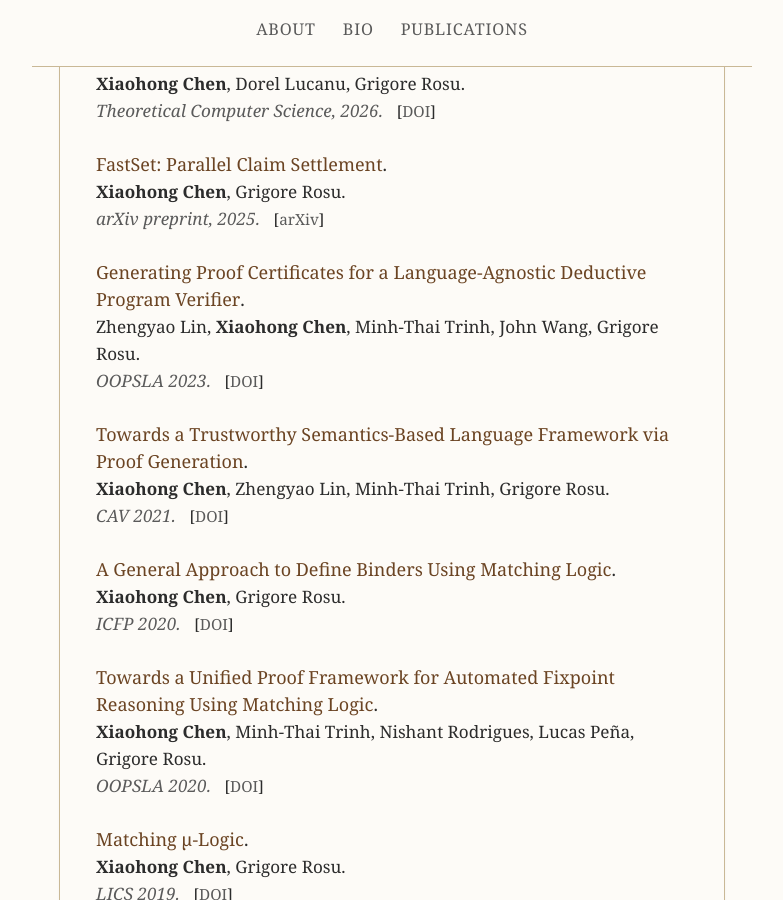
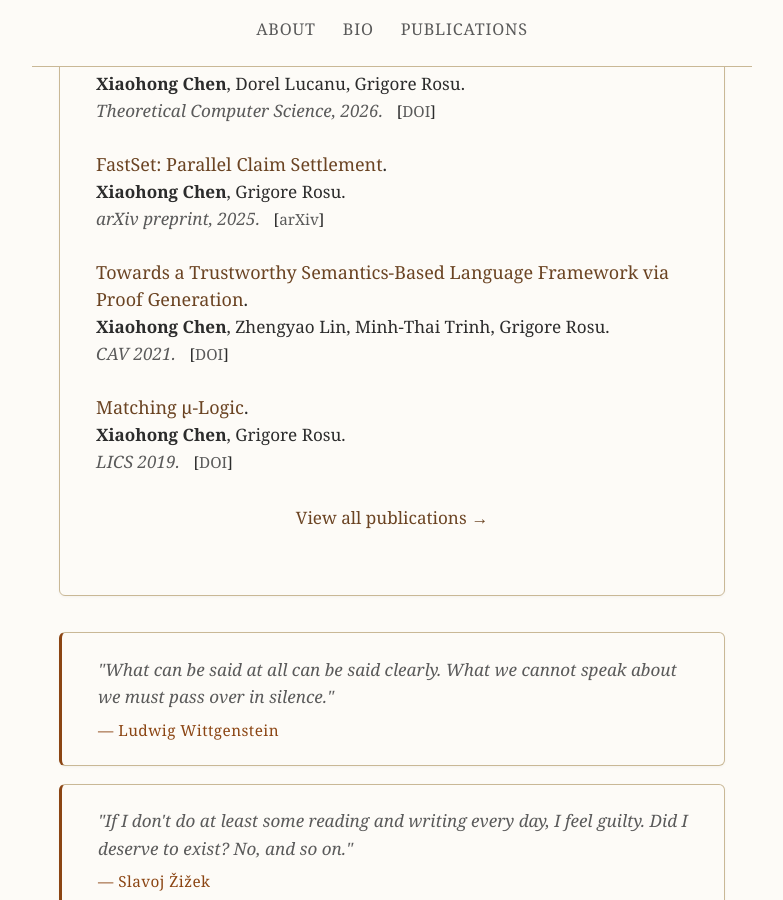
Before and after one commit to xc93/xc93.github.io, a Jekyll site: the page built from index.markdown, in a window 1280 px wide and 900 px high, scrolled down 2051 px. Shown: the whole window, without its empty margins (248-1031 px from the left). Built offline with Jekyll 4.4.1, drawn with Linux system fonts in a browser that asks for light colours; some web fonts are replaced.

Commit message:
Update publication lists

```diff
--- a/index.markdown
+++ b/index.markdown
@@ -68,28 +68,10 @@ layout: default
       <span class="links">[<a target="_blank" href="https://arxiv.org/abs/2506.23395">arXiv</a>]</span>
     </li>
     <li>
-      <a target="_blank" href="/assets/paper-2023-proof-gen-verifier.pdf">Generating Proof Certificates for a Language-Agnostic Deductive Program Verifier</a>.<br>
-      <span class="authors">Zhengyao Lin, <span class="me">Xiaohong Chen</span>, Minh-Thai Trinh, John Wang, Grigore Rosu.</span><br>
-      <span class="venue">OOPSLA 2023.</span>
-      <span class="links">[<a target="_blank" href="https://doi.org/10.1145/3586029">DOI</a>]</span>
-    </li>
-    <li>
       <a target="_blank" href="/assets/paper-2021-proof-gen-exec.pdf">Towards a Trustworthy Semantics-Based Language Framework via Proof Generation</a>.<br>
       <span class="authors"><span class="me">Xiaohong Chen</span>, Zhengyao Lin, Minh-Thai Trinh, Grigore Rosu.</span><br>
       <span class="venue">CAV 2021.</span>
       <span class="links">[<a target="_blank" href="https://doi.org/10.1007/978-3-030-81688-9_23">DOI</a>]</span>
-    </li>
-    <li>
-      <a target="_blank" href="/assets/paper-2020-binders.pdf">A General Approach to Define Binders Using Matching Logic</a>.<br>
-      <span class="authors"><span class="me">Xiaohong Chen</span>, Grigore Rosu.</span><br>
-      <span class="venue">ICFP 2020.</span>
-      <span class="links">[<a target="_blank" href="https://doi.org/10.1145/3408970">DOI</a>]</span>
-    </li>
-    <li>
-      <a target="_blank" href="/assets/paper-2020-fixpoint-prover.pdf">Towards a Unified Proof Framework for Automated Fixpoint Reasoning Using Matching Logic</a>.<br>
-      <span class="authors"><span class="me">Xiaohong Chen</span>, Minh-Thai Trinh, Nishant Rodrigues, Lucas Peña, Grigore Rosu.</span><br>
-      <span class="venue">OOPSLA 2020.</span>
-      <span class="links">[<a target="_blank" href="https://doi.org/10.1145/3428229">DOI</a>]</span>
     </li>
     <li>
       <a target="_blank" href="/assets/paper-2019-matching-mu-logic.pdf">Matching μ-Logic</a>.<br>
--- a/publications.html
+++ b/publications.html
@@ -19,6 +19,12 @@ title: Publications
 
 <h3>2026</h3>
 <ul class="pub-list">
+  <li>
+    <a target="_blank" href="https://doi.org/10.1016/j.jlamp.2026.101151">A Matching Logic Theory of Multi-hole Contexts</a>.<br>
+    <span class="authors"><span class="me">Xiaohong Chen</span>, Horațiu Cheval, Dorel Lucanu, Grigore Roșu.</span><br>
+    <span class="venue">Journal of Logical and Algebraic Methods in Programming, Article 101151, 2026.</span>
+    <span class="links">[<a target="_blank" href="https://doi.org/10.1016/j.jlamp.2026.101151">DOI</a>]</span>
+  </li>
   <li>
     <a target="_blank" href="https://doi.org/10.1016/j.tcs.2026.115981">A Unifying Logical Foundation for Initial Algebra Semantics and Induction</a>.<br>
     <span class="authors"><span class="me">Xiaohong Chen</span>, Dorel Lucanu, Grigore Rosu.</span><br>
```
